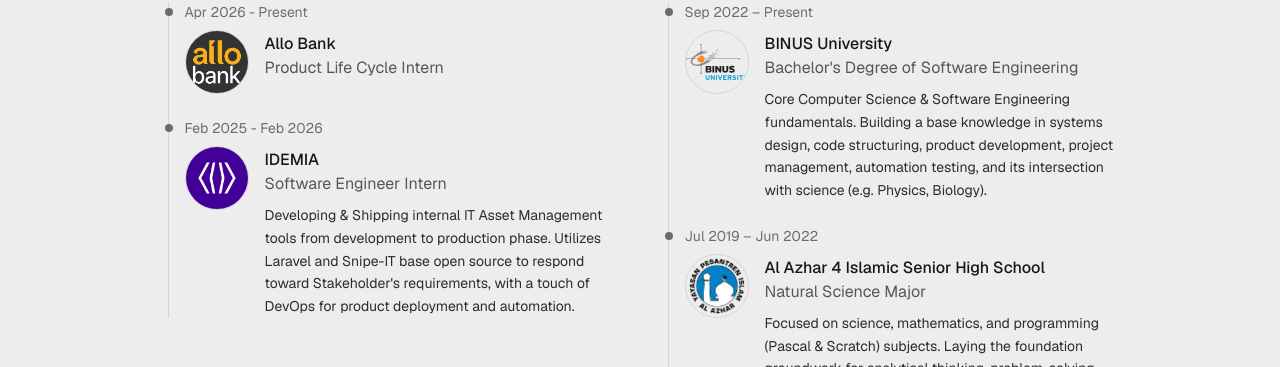
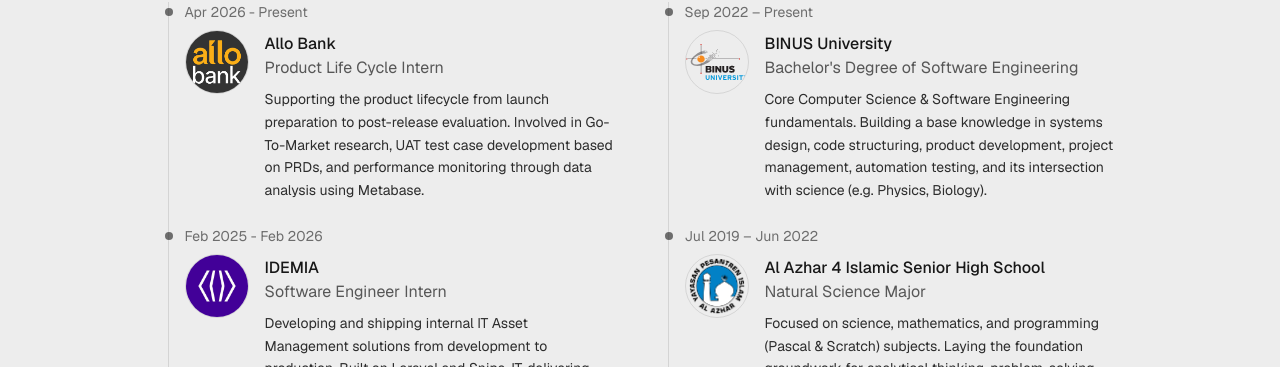
Before and after one commit to iryadifarhan/portfolio-website, a Next.js app: page /about in a window 1280 px wide. Shown: the part 585-952 px from the top of the page. Built offline with nearby package versions, Linux system fonts and the light colour scheme; no server answers.

Commit message:
Revise experience details for clarity and professionalism
Updated internship details to enhance clarity and professionalism.

```diff
--- a/app/data/experience.ts
+++ b/app/data/experience.ts
@@ -14,6 +14,8 @@ export const EXPERIENCE : Experiences[] = [
     image: "/about/allobank.webp",
     org: "Allo Bank",
     title: "Product Life Cycle Intern",
+    detail:
+      "Supporting the product lifecycle from launch preparation to post-release evaluation. Involved in Go-To-Market research, UAT test case development based on PRDs, and performance monitoring through data analysis using Metabase.",
   },
   {
     period: "Feb 2025 - Feb 2026",
@@ -22,7 +24,7 @@ export const EXPERIENCE : Experiences[] = [
     org: "IDEMIA",
     title: "Software Engineer Intern",
     detail:
-      "Developing & Shipping internal IT Asset Management tools from development to production phase. Utilizes Laravel and Snipe-IT base open source to respond toward Stakeholder's requirements, with a touch of DevOps for product deployment and automation.",
+      "Developing and shipping internal IT Asset Management solutions from development to production. Built on Laravel and Snipe-IT, delivering stakeholder-driven enhancements while incorporating DevOps practices for deployment automation and operational efficiency.",
   },
 ];
 
```
